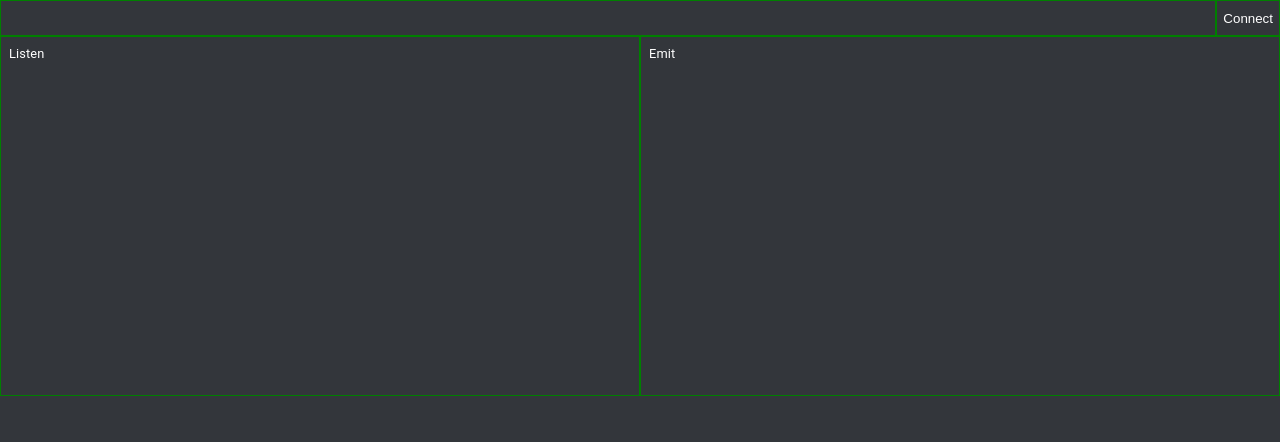
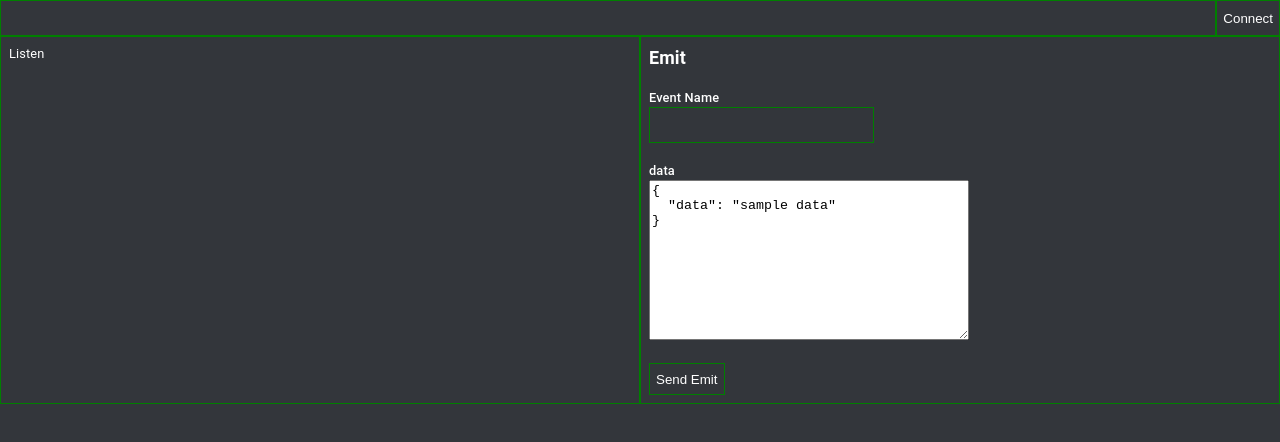
Before and after one commit to Kaeyz/Socket-Client, a React (Create React App) app: page / in a window 1280 px wide. Shown: the top 442 px of the page. Built offline with nearby package versions, Linux system fonts and the light colour scheme.

Commit message:
ADD: added layout to emit component

```diff
--- a/src/components/emit/index.js
+++ b/src/components/emit/index.js
@@ -3,7 +3,20 @@ import React from "react";
 const Emit = () => {
 	return (
 		<div>
-			Emit
+			<h5>Emit</h5>
+			<br />
+			<p>Event Name</p>
+			<input />
+			<br />
+			<br />
+			<p>data</p>
+			<textarea>{`{
+  "data": "sample data"
+}`}
+			</textarea>
+			<br />
+			<br />
+			<button>Send Emit</button>
 		</div>
 	);
 };
--- a/src/theme/GlobalStyle.js
+++ b/src/theme/GlobalStyle.js
@@ -60,13 +60,18 @@ const GlobalStyle = createGlobalStyle`
 		font-size: 1rem;
 		outline: none;
 	}
+	textarea {
+		min-width: 20rem;
+		min-height: 10rem;
+	}
 
 	button {
 		background-color: ${props => props.theme.color.background};
 		color: ${props => props.theme.color.text};
 		border: 0.5px solid green;
+		min-height: 2rem;
+		cursor: pointer;
 		outline: none;
-		cursor: pointer;
 	}
 `;
 
```
